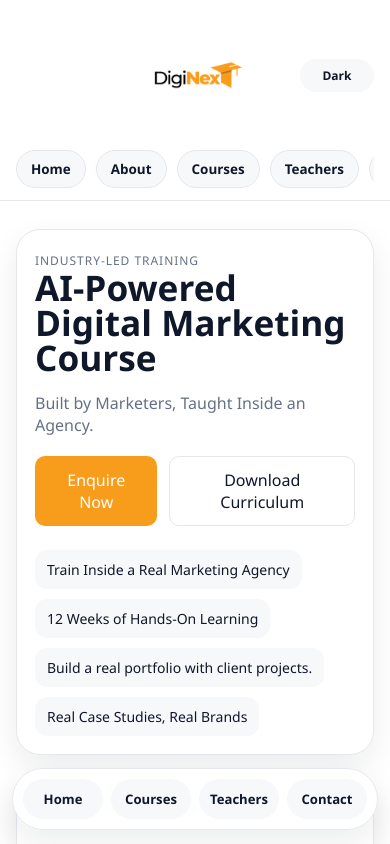
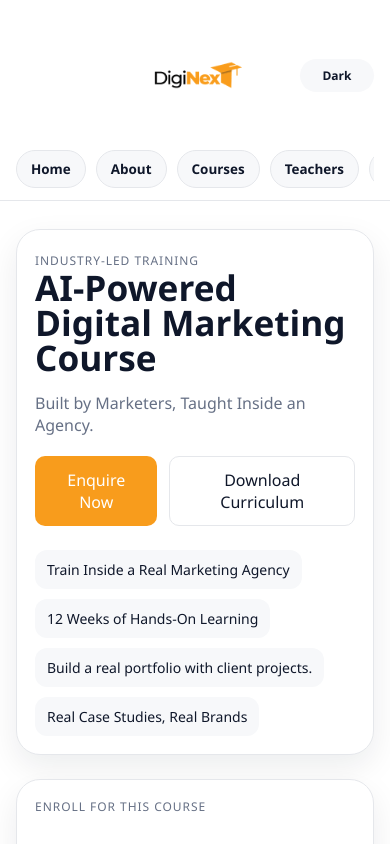
Before and after one commit to bhavya316/diginext, a Next.js app: page / in a window 390 px wide. Shown: the top 844 px of the page. Built offline with nearby package versions, Linux system fonts and the light colour scheme; no server answers.

Commit message:
mobile view fix

```diff
--- a/app/globals.css
+++ b/app/globals.css
@@ -84,6 +84,7 @@ img {
   z-index: 30;
   background: var(--background);
   border-bottom: 1px solid var(--border-color);
+  transition: transform 0.3s ease;
 }
 
 .header-row,
@@ -842,10 +843,14 @@ img {
   }
 
   .header-row {
-    min-height: 60px;
+    min-height: 50px;
     display: grid;
     grid-template-columns: 1fr auto 1fr;
     align-items: center;
+  }
+
+  .is-scrolled .site-header {
+    transform: translateY(-100%);
   }
 
   .desktop-nav,
@@ -950,7 +955,16 @@ img {
     background: color-mix(in srgb, var(--card-bg) 88%, transparent);
     box-shadow: var(--shadow);
     backdrop-filter: blur(14px);
-    transform: translateX(-50%);
+    transform: translate(-50%, 150%);
+    opacity: 0;
+    pointer-events: none;
+    transition: transform 0.3s ease, opacity 0.3s ease;
+  }
+
+  .is-scrolled .mobile-dock {
+    transform: translate(-50%, 0);
+    opacity: 1;
+    pointer-events: auto;
   }
 
   .mobile-dock a {
--- a/app/page.js
+++ b/app/page.js
@@ -1006,6 +1006,15 @@ function MobileDock() {
 }
 
 export default function Page() {
+  const [isScrolled, setIsScrolled] = useState(false);
+
+  useEffect(() => {
+    const handleScroll = () => {
+      setIsScrolled(window.scrollY > 20);
+    };
+    window.addEventListener("scroll", handleScroll, { passive: true });
+    return () => window.removeEventListener("scroll", handleScroll);
+  }, []);
   const router = useRouter();
   const [theme, setTheme] = useState("light");
   const [brand, setBrand] = useState(fallbackBrand);
@@ -1102,7 +1111,7 @@ export default function Page() {
   }
 
   return (
-    <main data-theme={theme}>
+    <main data-theme={theme} className={isScrolled ? "is-scrolled" : ""}>
       <Header brand={brand} theme={theme} onThemeToggle={() => setTheme((current) => (current === "light" ? "dark" : "light"))} />
       <Hero course={activeCourse} onOpenModal={(type, slug) => setModal({ type, slug })} />
       <AboutSection course={activeCourse} />
--- /dev/null
+++ b/test_script.js
@@ -0,0 +1 @@
+console.log("Just checking");
```
